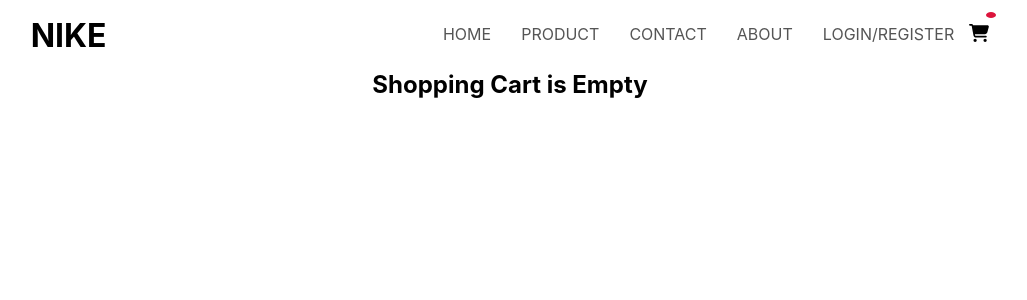
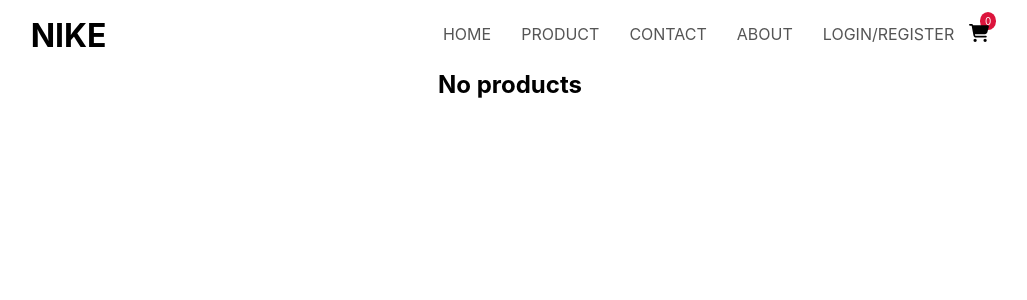
Before and after one commit to Malik-Zohaib-Debug/shoe-store-using-react-routes, a React (Create React App) app: page /cart in a window 1280 px wide. Shown: the top 300 px of the page, without its empty margins (130-1157 px from the left). Built offline with nearby package versions, Linux system fonts and the light colour scheme.

Commit message:
added minor cart features

```diff
--- a/src/components/Header.js
+++ b/src/components/Header.js
@@ -1,11 +1,14 @@
-import React, {useState} from "react";
+import React, {useState, useContext, createRef} from "react";
 import Menu from './svg/bars-solid.svg';
 import Close from './svg/xmark-solid.svg';
 import CartIcon from './svg/cart-shopping-solid.svg';
 import { Link } from "react-router-dom";
+import { GlobalContext } from "./GlobalState/GlobalContext";
 import './css/Header.css';
 
 const Header = () => {
+
+    const {cart} = useContext(GlobalContext);
 
     const [toggle, setToggle] = useState(false);
 
@@ -32,7 +35,7 @@ const Header = () => {
                     <li className="close" onClick={menuToggle}><img src={Close} alt="close" /></li>
                 </ul>
                 <div className="nav-cart">
-                    <span></span>
+                    <span>{cart.length}</span>
                     <Link to="/cart"><img src={CartIcon} alt="cart" width="20"/></Link>
                 </div>
             </nav>
--- a/src/components/sections/Cart.js
+++ b/src/components/sections/Cart.js
@@ -1,28 +1,21 @@
-import React, { useContext, useEffect } from "react";
-import { GlobalContext } from "../GlobalState/GlobalContext";
-import Colors from "../sections/Colors";
-import { Link } from "react-router-dom";
-import "../css/Cart.css";
-import "../css/Details.css";
+import React, { useContext, useEffect } from 'react';
+import {GlobalContext} from '../GlobalState/GlobalContext';
+import { Link } from 'react-router-dom';
+import Colors from './Colors';
+import '../css/Details.css';
+import '../css/Cart.css';
 
-export default function Cart() {
-  const {
-    cart,
-    increaseItem,
-    reduceItem,
-    removeProduct,
-    total,
-    calculateTotal,
-  } = useContext(GlobalContext);
+const Cart = () => {
+  const { cart, increaseItem, reduceItem, removeProduct, total, calculateTotal } = useContext(GlobalContext);
 
-  console.log(increaseItem);
+    console.log(total);
 
   useEffect(() => {
     calculateTotal();
   }, []);
 
   if (cart.length === 0) {
-    return <h2 style={{ textAlign: "center" }}>Shopping Cart is Empty</h2>;
+    return <h2 style={{ textAlign: 'center' }}>No products</h2>;
   } else {
     return (
       <>
@@ -39,16 +32,11 @@ export default function Cart() {
               <p>{item.content}</p>
               <div className="amount">
                 <button className="count" onClick={() => reduceItem(item._id)}>
-                  {" "}
-                  -{" "}
+                  -
                 </button>
                 <span>{item.count}</span>
-                <button
-                  className="count"
-                  onClick={() => increaseItem(item._id)}
-                >
-                  {" "}
-                  +{" "}
+                <button className="count" onClick={() => increaseItem(item._id)}>
+                  +
                 </button>
               </div>
             </div>
@@ -64,4 +52,6 @@ export default function Cart() {
       </>
     );
   }
-}
+};
+
+export default Cart;
```
